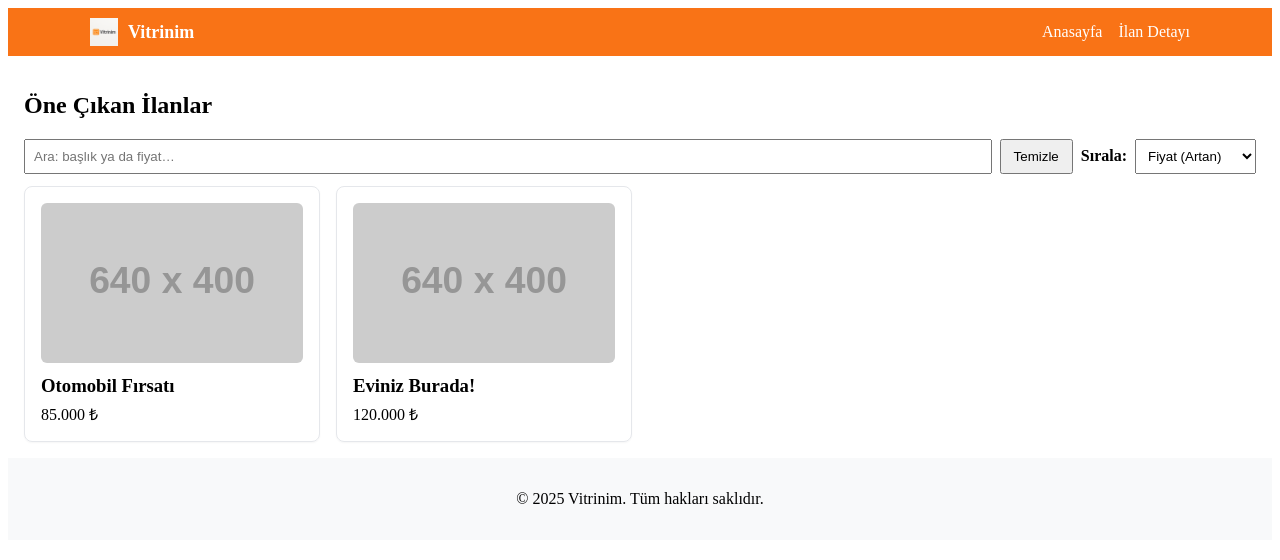
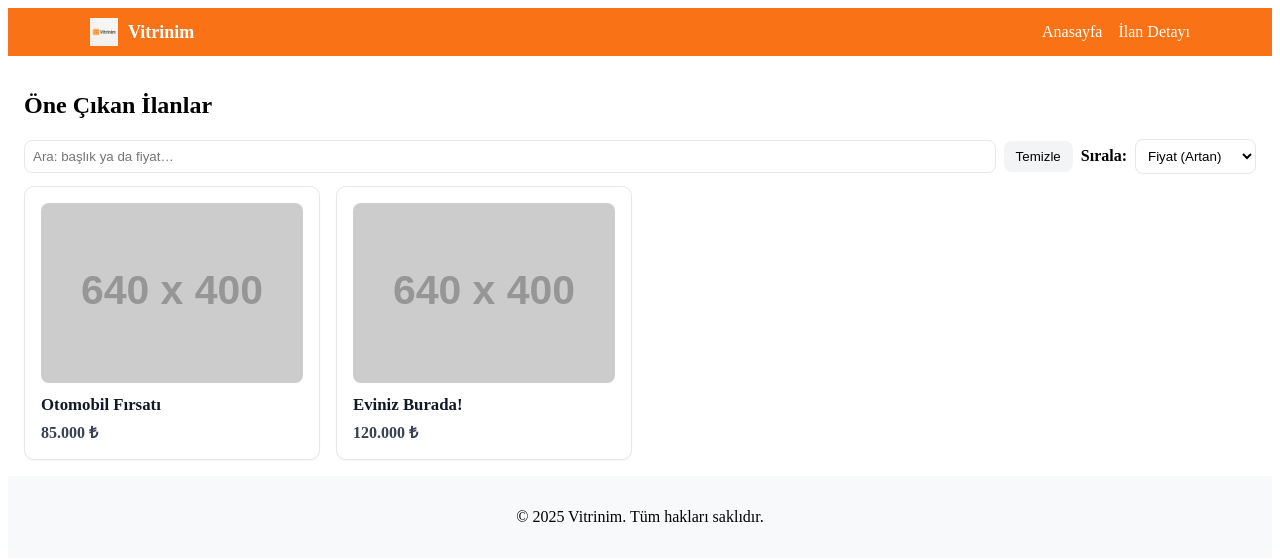
Before and after one commit to serpceyemek/vitrinim, a React (Create React App) app: page / in a window 1280 px wide. Shown: the top 560 px of the page. Built offline with nearby package versions, Linux system fonts and the light colour scheme.

Commit message:
style(home): kartlara hover efekti ve yumuşak görünüm

```diff
--- a/src/pages/Home.jsx
+++ b/src/pages/Home.jsx
@@ -37,7 +37,6 @@ export default function Home() {
         const bv = Number(b.price) || 0;
         return sort === "price-asc" ? av - bv : bv - av;
       } else {
-        // title-asc / title-desc
         const cmp = a.title.toLocaleCompare(b.title, "tr", {
           sensitivity: "base",
         });
@@ -49,39 +48,42 @@ export default function Home() {
 
   return (
     <main style={{ padding: "1rem" }}>
+      {/* Sayfa içi stil (hover) */}
+      <style>{`
+        .grid { display: grid; grid-template-columns: repeat(auto-fill, minmax(280px, 1fr)); gap: 16px; margin-top: 12px; }
+        .card { border: 1px solid #e5e7eb; border-radius: 10px; padding: 16px;
+                box-shadow: 0 1px 2px rgba(0,0,0,0.04); background:#fff;
+                transition: transform .18s ease, box-shadow .18s ease, border-color .18s ease; }
+        .card:hover { transform: translateY(-3px); box-shadow: 0 6px 18px rgba(0,0,0,0.10); border-color:#d1d5db; }
+        .card img { width: 100%; height: 180px; object-fit: cover; border-radius: 8px; display:block; transition: transform .25s ease; }
+        .card:hover img { transform: scale(1.02); }
+        .title { margin: 12px 0 6px; font-weight: 700; font-size: 1.05rem; color:#111827; }
+        .price { color:#374151; font-weight:600; }
+        .controls { display:flex; gap:8px; align-items:center; flex-wrap:wrap; margin:12px 0; }
+        .search { flex: 1 1 280px; padding: 8px; border:1px solid #e5e7eb; border-radius:8px; }
+        .btn { padding:8px 12px; cursor:pointer; border:none; border-radius:8px; background:#f3f4f6; }
+        .btn:hover { background:#e5e7eb; }
+        .label { margin-left:auto; font-weight:600; display:flex; align-items:center; gap:8px; }
+        select { padding:8px; border:1px solid #e5e7eb; border-radius:8px; background:#fff; }
+      `}</style>
+
       <h2>Öne Çıkan İlanlar</h2>
 
       {/* Arama + Sıralama */}
-      <div
-        style={{
-          display: "flex",
-          gap: 8,
-          alignItems: "center",
-          flexWrap: "wrap",
-          margin: "12px 0",
-        }}
-      >
+      <div className="controls">
         <input
+          className="search"
           placeholder="Ara: başlık ya da fiyat…"
           value={query}
           onChange={(e) => setQuery(e.target.value)}
-          style={{ flex: "1 1 280px", padding: 8 }}
         />
-        <button
-          type="button"
-          onClick={() => setQuery("")}
-          style={{ padding: "8px 12px", cursor: "pointer" }}
-        >
+        <button type="button" className="btn" onClick={() => setQuery("")}>
           Temizle
         </button>
 
-        <label style={{ marginLeft: "auto" }}>
-          <span style={{ marginRight: 8, fontWeight: 600 }}>Sırala:</span>
-          <select
-            value={sort}
-            onChange={(e) => setSort(e.target.value)}
-            style={{ padding: 8 }}
-          >
+        <label className="label">
+          Sırala:
+          <select value={sort} onChange={(e) => setSort(e.target.value)}>
             <option value="price-asc">Fiyat (Artan)</option>
             <option value="price-desc">Fiyat (Azalan)</option>
             <option value="title-asc">Başlık (A→Z)</option>
@@ -93,14 +95,7 @@ export default function Home() {
       {sorted.length === 0 ? (
         <p>Aramana uygun sonuç bulunamadı.</p>
       ) : (
-        <div
-          style={{
-            display: "grid",
-            gridTemplateColumns: "repeat(auto-fill, minmax(280px, 1fr))",
-            gap: 16,
-            marginTop: 12,
-          }}
-        >
+        <div className="grid">
           {sorted.map((l) => (
             <Link
               key={l.id}
@@ -108,27 +103,12 @@ export default function Home() {
               state={l}
               style={{ textDecoration: "none", color: "inherit" }}
             >
-              <article
-                style={{
-                  border: "1px solid #e5e7eb",
-                  borderRadius: 8,
-                  padding: 16,
-                  boxShadow: "0 1px 2px rgba(0,0,0,0.04)",
-                }}
-              >
-                <img
-                  src={l.image}
-                  alt={l.title}
-                  style={{
-                    width: "100%",
-                    height: 160,
-                    objectFit: "cover",
-                    borderRadius: 6,
-                    display: "block",
-                  }}
-                />
-                <h3 style={{ margin: "12px 0 6px" }}>{l.title}</h3>
-                <div>{Number(l.price).toLocaleString("tr-TR")} ₺</div>
+              <article className="card" role="group" aria-label={l.title}>
+                <img src={l.image} alt={l.title} />
+                <h3 className="title">{l.title}</h3>
+                <div className="price">
+                  {Number(l.price).toLocaleString("tr-TR")} ₺
+                </div>
               </article>
             </Link>
           ))}
```
